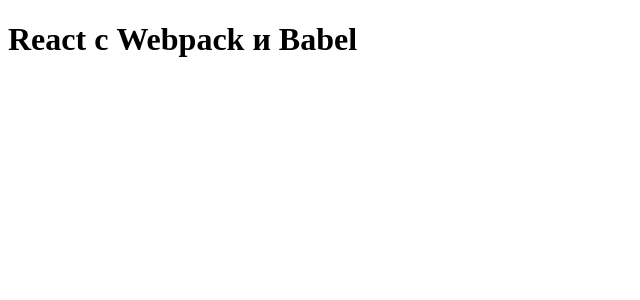
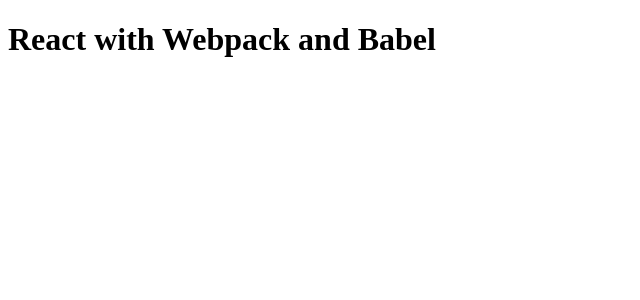
Before and after one commit to VitalyBibik/webPackReact, a React app: page / in a window 1280 px wide. Shown: the top 300 px of the page, without its empty margins (0-640 px from the left). Built offline with nearby package versions, Linux system fonts and the light colour scheme; the HTML template or start-up script is replaced by a standard one.

Commit message:
chart 1 is done

```diff
--- a/package.json
+++ b/package.json
@@ -22,6 +22,7 @@
     "@babel/preset-env": "^7.13.15",
     "@babel/preset-react": "^7.13.13",
     "babel-loader": "^8.2.2",
+    "react-hot-loader": "^4.13.0",
     "webpack": "^5.36.1",
     "webpack-cli": "^4.6.0",
     "webpack-dev-server": "^3.11.2"
--- /dev/null
+++ b/src/App.js
@@ -0,0 +1,6 @@
+import React from 'react';
+
+const App = ({ title }) =>
+    <h1>{title}</h1>;
+
+export default App;
--- a/src/index.js
+++ b/src/index.js
@@ -1,9 +1,13 @@
 import React from 'react';
 import ReactDOM from 'react-dom';
 
-const title = 'React с Webpack и Babel';
+import App from './app';
+
+const title = 'React with Webpack and Babel';
 
 ReactDOM.render(
-    <h1>{title}</h1>,
+    <App title={title} />,
     document.getElementById('app')
 );
+
+module.hot.accept();
--- a/webpack.config.js
+++ b/webpack.config.js
@@ -20,6 +20,9 @@
         path: path.resolve(__dirname, './dist'),
         filename: 'bundle.js',
     },
+    plugins: [
+        new webpack.HotModuleReplacementPlugin()
+    ],
     devServer: {
         contentBase: path.resolve(__dirname, './dist'),
     },
```
Also changed, not shown: 1 other file (tests, documents, lock files or other folders).
